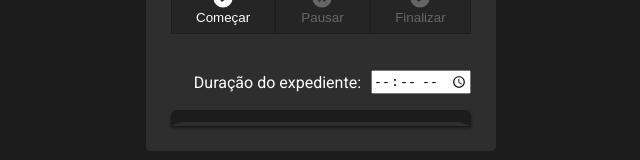
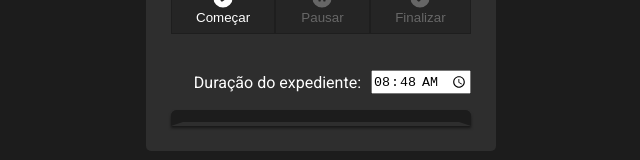
Before and after one commit to JVitorLeone/Ponto, a React (Create React App) app: page / in a window 1280 px wide. Shown: the part 157-317 px from the top of the page, without its empty margins (319-959 px from the left). Built offline with nearby package versions, Linux system fonts and the light colour scheme.

Commit message:
fix: fixed limit input

```diff
--- a/src/components/Limit/index.js
+++ b/src/components/Limit/index.js
@@ -1,23 +1,28 @@
-import React from 'react';
-import {getTime} from '../../utils/DateUtils'
+import React, {useState} from 'react';
+import {getTime, getTimeToHourString} from '../../utils/DateUtils'
 
 import {
 	Container,
 	LimitInput
 } from './style';
 
-
 /*
 	TODO: Incluir mensagem informando que é necessário
 			adicionar um limite
 */
+
 function Limit({limit, setLimit}){
+	const [limitPlaceholder, setLimitPlaceholder] = useState(
+		getTimeToHourString(limit).slice(0,5)
+	);
 
 	function changeGoal(value){
 		if (value){
 			setLimit(getTime(value));
+			setLimitPlaceholder(value);
 		} else {
 			setLimit(0);
+			setLimitPlaceholder(0);
 		}
 	}
 
@@ -28,6 +33,7 @@ function Limit({limit, setLimit}){
 				type="time"
 				valid={ limit !== 0 }
 				onChange={ ({target}) => changeGoal(target.value) }
+				value={limitPlaceholder}
 			/>
 		</Container>
 	)
--- a/src/components/Ponto/index.js
+++ b/src/components/Ponto/index.js
@@ -18,7 +18,7 @@ function Ponto(){
 
 	const [currentTime, setCurrentTime] = useState(new Date());
 
-	const [limit, setLimit] = useState(5000000);
+	const [limit, setLimit] = useState(31680500);
 
 	const [periods, setPeriods] = useState([]);
 
```
